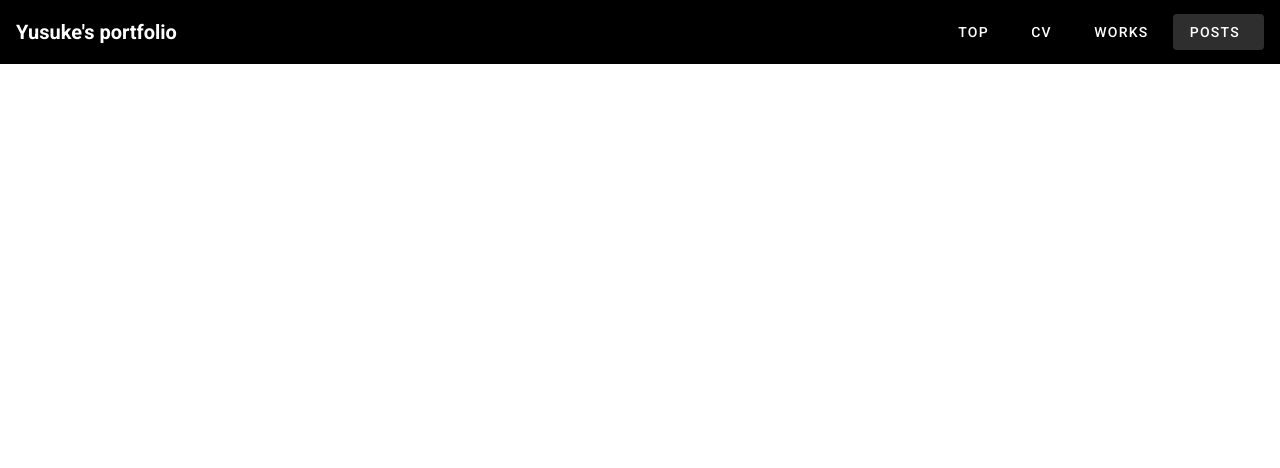
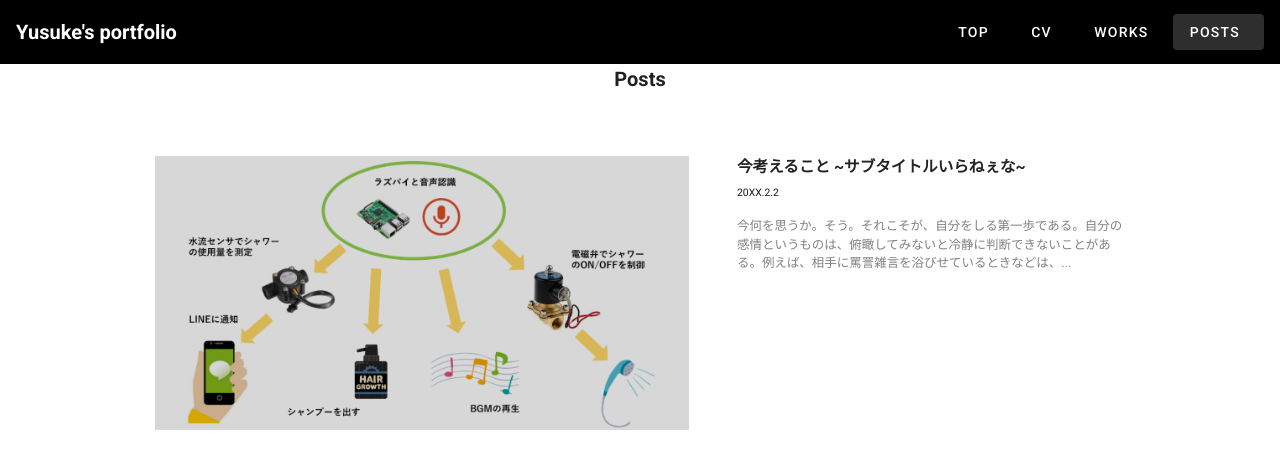
Before and after one commit to YusukeSuzuki1213/portfolio, a Vue app: page /posts in a window 1280 px wide. Shown: the top 468 px of the page. Built offline with nearby package versions, Linux system fonts and the light colour scheme.

Commit message:
add posts page

```diff
--- /dev/null
+++ b/src/components/organisms/Posts.vue
@@ -0,0 +1,36 @@
+<template>
+  <section class="hhh">
+    <h1 class="text-center font-weight-bold mb-3">Posts</h1>
+    <div class="works-list">
+      <ArticleList :articles="posts" />
+    </div>
+  </section>
+</template>
+
+<script>
+export default {
+  components: {
+    ArticleList: () => import("@/components/molecules/ArticleList.vue")
+  },
+  data: () => ({
+    posts: [
+      {
+        title: "今考えること",
+        subtitle: "サブタイトルいらねぇな",
+        src: require("../../assets/images/works/work-1.png"),
+        date: "20XX.2.2",
+        summary:
+          "今何を思うか。そう。それこそが、自分をしる第一歩である。自分の感情というものは、俯瞰してみないと冷静に判断できないことがある。例えば、相手に罵詈雑言を浴びせているときなどは、...",
+        links: [],
+        sections: []
+      }
+    ]
+  })
+};
+</script>
+
+<style scoped lang="scss">
+.hhh {
+  font-size: 65%;
+}
+</style>
--- a/src/router/index.js
+++ b/src/router/index.js
@@ -18,6 +18,11 @@ const routes = [
     path: "/works",
     name: "works",
     component: () => import("@/views/Works.vue")
+  },
+  {
+    path: "/posts",
+    name: "posts",
+    component: () => import("@/views/Posts.vue")
   }
 ];
 
--- /dev/null
+++ b/src/views/Posts.vue
@@ -0,0 +1,15 @@
+<template>
+  <div class="skills-works">
+    <Posts />
+  </div>
+</template>
+
+<script>
+import Posts from "@/components/organisms/Posts";
+
+export default {
+  components: {
+    Posts
+  }
+};
+</script>
```
